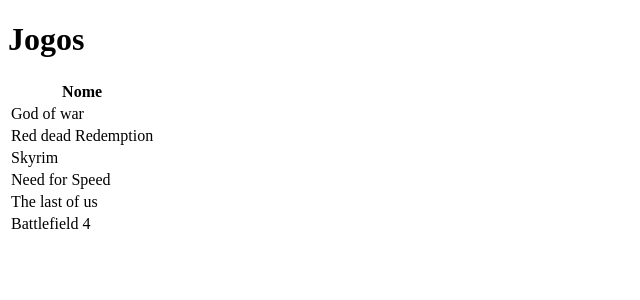
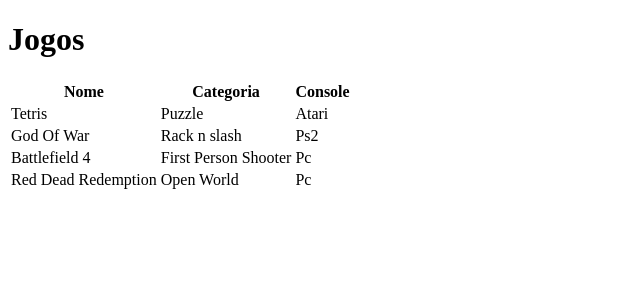
Before and after one commit to edvieira0/Projetos--Alura, a Flask app: page /inicio in a window 1280 px wide. Shown: the top 300 px of the page, without its empty margins (0-640 px from the left). Run offline with Flask 3, Linux system fonts and the light colour scheme.

Commit message:
aplicando poo e adicionando novos jogos

```diff
--- a/Python/curso - flask/app.py
+++ b/Python/curso - flask/app.py
@@ -1,12 +1,23 @@
 from flask import Flask, render_template
+
+class Jogo:
+    def __init__(self, nome, categoria, console):
+        self.nome = nome
+        self.categoria = categoria
+        self.console = console
 
 app = Flask(__name__)
 
-jogos = ['God of war', 'Red dead Redemption', 'Skyrim', 'Need for Speed', 'The last of us', 'Battlefield 4']
-
 @app.route('/inicio')
 def incio():
-    return render_template('lista.html', titulo='Jogos', lista_jogos=jogos)
+    jogo1 = Jogo('Tetris', 'Puzzle', 'Atari')
+    jogo2 = Jogo('God Of War', 'Rack n slash', 'Ps2')
+    jogo3 = Jogo('Battlefield 4', 'First Person Shooter', 'Pc')
+    jogo4 = Jogo('Red Dead Redemption', 'Open World', 'Pc')
+
+    lista_jogos = [jogo1, jogo2, jogo3, jogo4]
+
+    return render_template('lista.html', titulo='Jogos', jogos=lista_jogos)
 
 app.run()
 
--- a/Python/curso - flask/templates/lista.html
+++ b/Python/curso - flask/templates/lista.html
@@ -14,12 +14,16 @@
             <thead class="thead-default">
                 <tr>
                     <th>Nome</th>
+                    <th>Categoria</th>
+                    <th>Console</th>
                 </tr>
             </thead>
             <tbody>
-                {% for i in lista_jogos %}
+                {% for jogo in jogos %}
                 <tr>
-                    <td>{{ i }}</td>
+                    <td>{{ jogo.nome }}</td>
+                    <td>{{ jogo.categoria }}</td>
+                    <td>{{ jogo.console }}</td>
                 </tr>
                 {% endfor %}
             </tbody>
```
